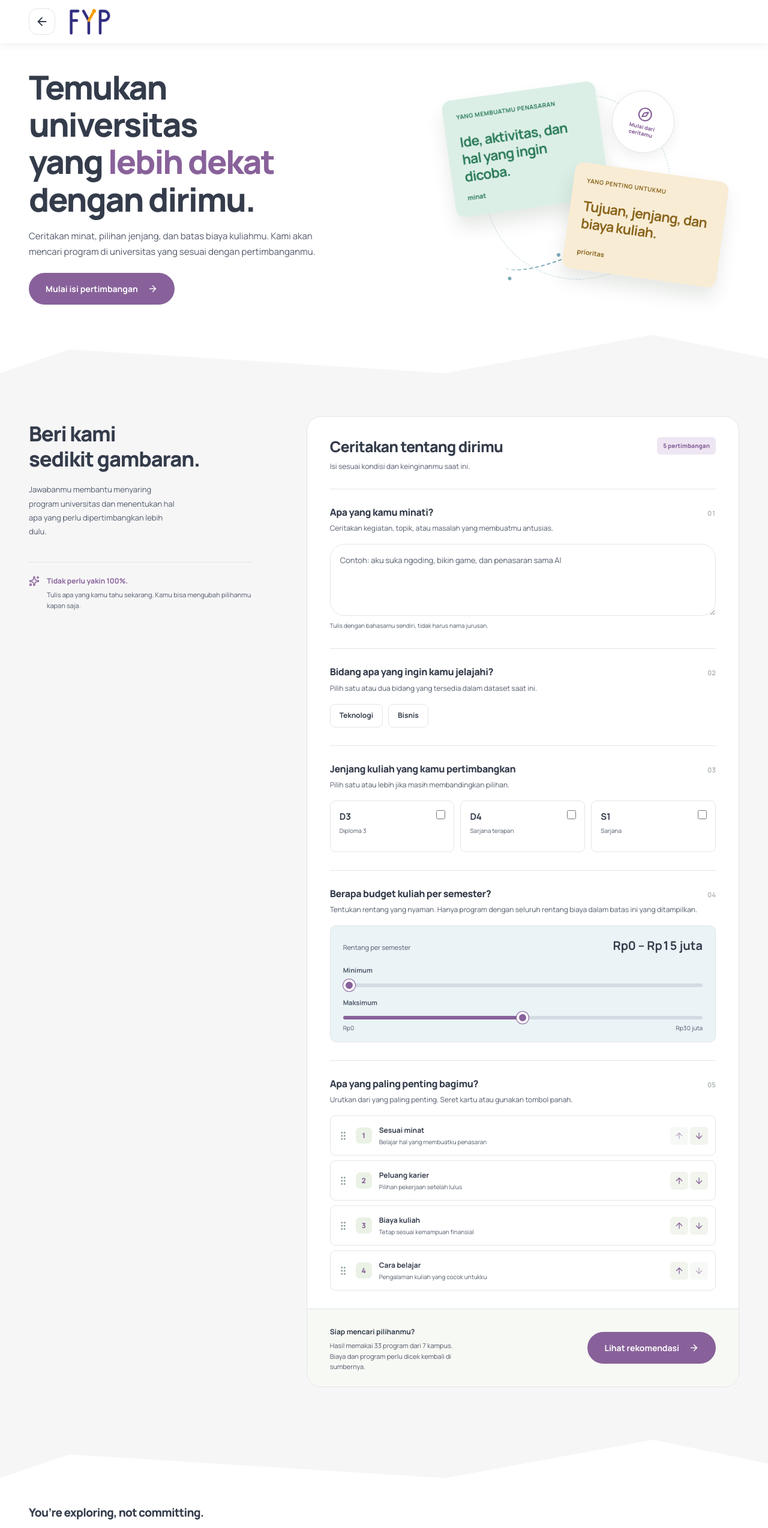
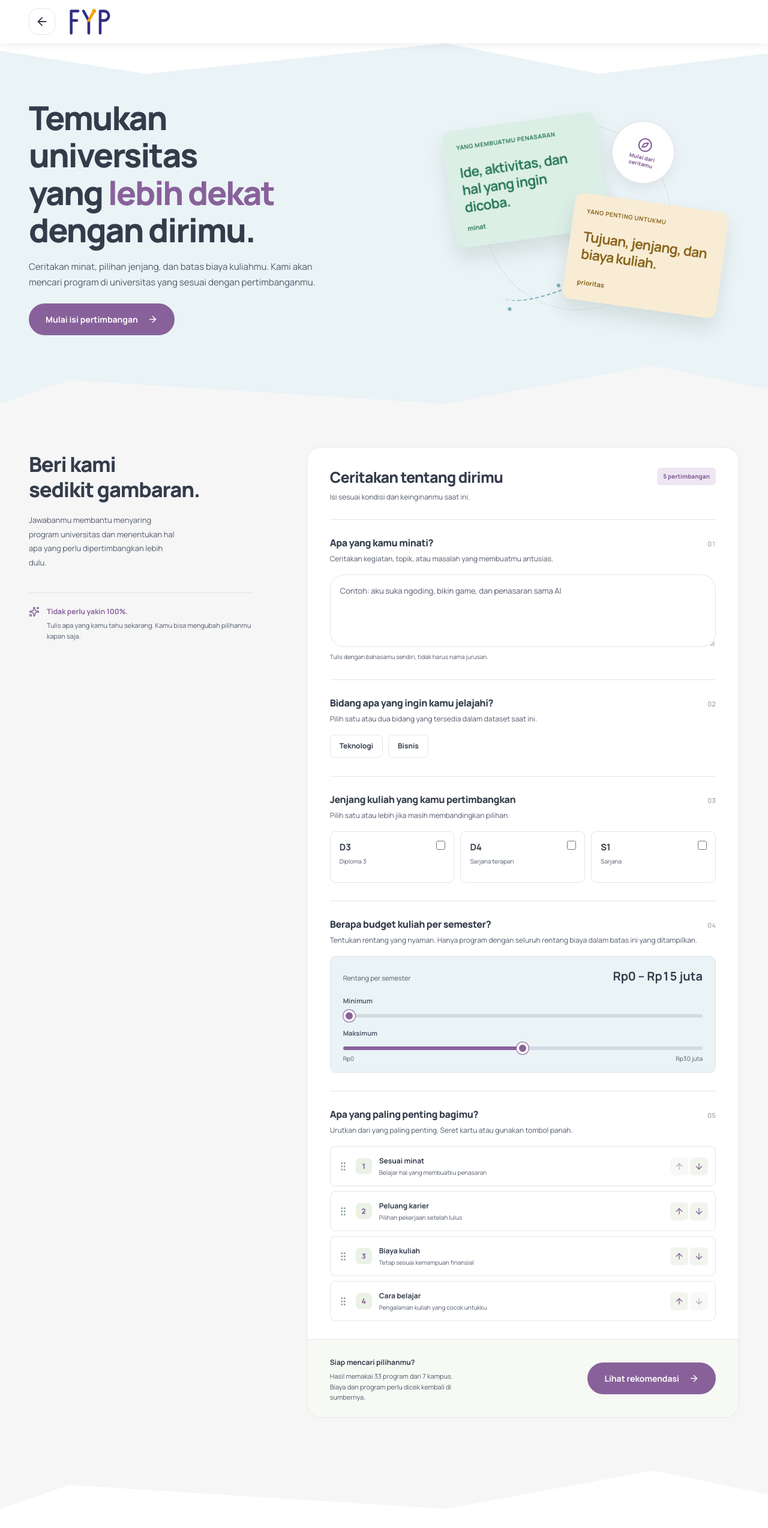
Before and after one commit to ddiazridho/find-your-path, a Next.js app: page /rekomendasi-universitas in a window 1280 px wide. Shown: the top 2548 px of the page at 60% size. Built offline with nearby package versions, Linux system fonts and the light colour scheme.

Commit message:
gatau lagi

```diff
--- a/app/components/explore.tsx
+++ b/app/components/explore.tsx
@@ -31,7 +31,6 @@ export default function Explore({ majors }: { majors: Major[] }) {
   }
   return <>
     <main>
-      <div className="hero-divider" aria-hidden="true" />
       <Hero />
       <div className="section-divider section-divider-sky" aria-hidden="true" />
       <ExplorationSection filtered={filtered} query={query} setQuery={setQuery} category={category} setCategory={setCategory} openMajor={openMajor} />
--- a/app/components/explore/footer.css
+++ b/app/components/explore/footer.css
@@ -1,14 +1,23 @@
 .fyp-footer {
+  --footer-divider-color: var(--color-sky);
   background: var(--color-section);
 }
 
-.fyp-footer-university,
-.fyp-footer-university-divider {
+.fyp-footer-home {
+  --footer-divider-color: var(--color-paper);
+}
+
+.fyp-footer-university {
+  --footer-divider-color: var(--color-section);
   background: var(--color-paper);
 }
 
-.fyp-footer-university-divider::before {
-  background: var(--color-section);
+.fyp-footer-divider {
+  background: inherit;
+}
+
+.fyp-footer-divider::before {
+  background: var(--footer-divider-color);
 }
 
 .fyp-footer .site-footer {
--- a/app/components/explore/footer.tsx
+++ b/app/components/explore/footer.tsx
@@ -11,9 +11,8 @@ export default function Footer() {
   const isUniversity = pathname === "/rekomendasi-universitas";
 
   return (
-    <footer className={`fyp-footer${isUniversity ? " fyp-footer-university" : ""}`} aria-label="Find Your Path">
-      {isHome && <div className="section-divider section-divider-paper" aria-hidden="true" />}
-      {isUniversity && <div className="section-divider fyp-footer-university-divider" aria-hidden="true" />}
+    <footer className={`fyp-footer${isHome ? " fyp-footer-home" : ""}${isUniversity ? " fyp-footer-university" : ""}`} aria-label="Find Your Path">
+      <div className="section-divider fyp-footer-divider" aria-hidden="true" />
       <ClosingSection />
       <div className="site-footer container">
         <Link href="/" className="footer-brand">find your path.</Link>
--- a/app/layout.tsx
+++ b/app/layout.tsx
@@ -4,6 +4,7 @@ import Navbar from "./components/explore/navbar";
 import Footer from "./components/explore/footer";
 import "./globals.css";
 import "./simulation-theme.css";
+import "./page-theme.css";
 
 const geistSans = Manrope({
   variable: "--font-sans",
@@ -26,7 +27,7 @@ export default function RootLayout({ children }: LayoutProps<"/">) {
       lang="en"
       className={`${geistSans.variable} ${geistMono.variable}`}
     >
-      <body><Navbar />{children}<Footer /></body>
+      <body><Navbar /><div className="page-content"><div className="hero-divider" aria-hidden="true" />{children}</div><Footer /></body>
     </html>
   );
 }
--- /dev/null
+++ b/app/page-theme.css
@@ -0,0 +1,16 @@
+.page-content {
+  background: var(--color-sky);
+}
+
+:root .page-content .legacy-simulation > section[aria-label="Simulation tools"] {
+  background: var(--color-sky);
+  border-bottom: 0;
+}
+
+.recommend-intro-divider {
+  background: var(--color-section);
+}
+
+.recommend-intro-divider::before {
+  background: var(--color-sky);
+}
--- a/app/rekomendasi-universitas/recommendation-form.tsx
+++ b/app/rekomendasi-universitas/recommendation-form.tsx
@@ -100,7 +100,7 @@ export default function RecommendationForm() {
         </div>
       </section>
 
-      <div className="section-divider section-divider-paper" aria-hidden="true" />
+      <div className="section-divider recommend-intro-divider" aria-hidden="true" />
       <div className="recommend-content">
       <section className="recommend-form-section" id="form-rekomendasi" aria-labelledby="form-title"><div className="container recommend-form-layout">
         <aside className="recommend-side">
```
Also changed, not shown: 1 other file (tests, documents, lock files or other folders).
